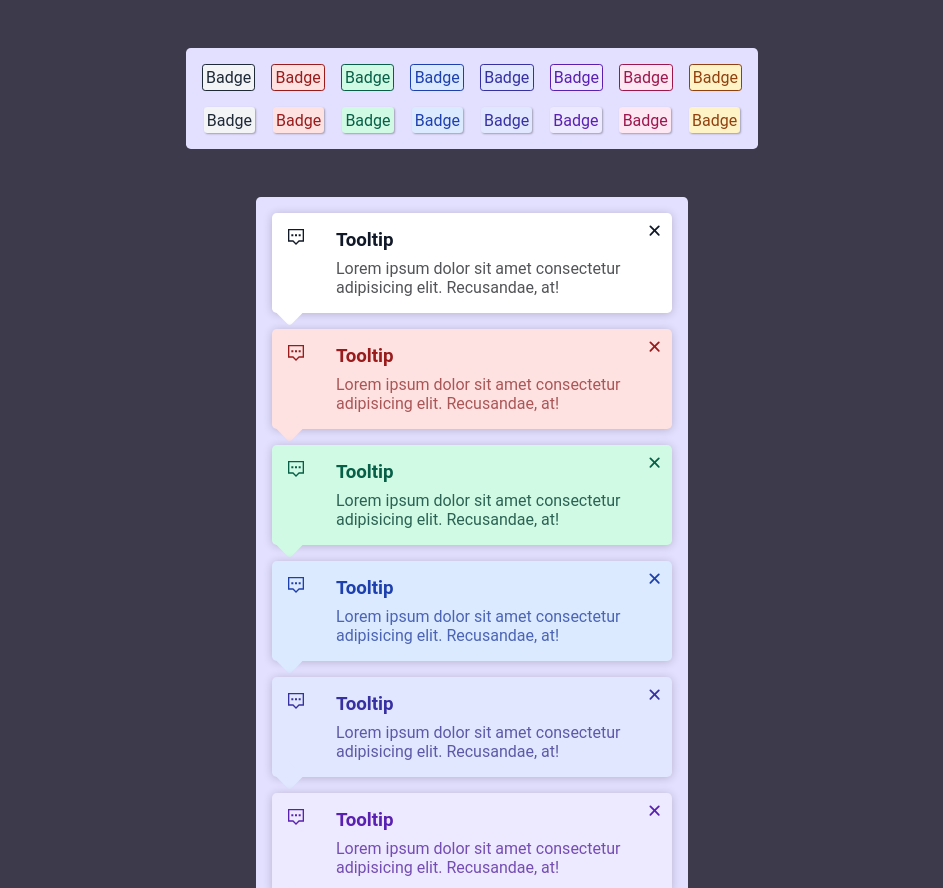
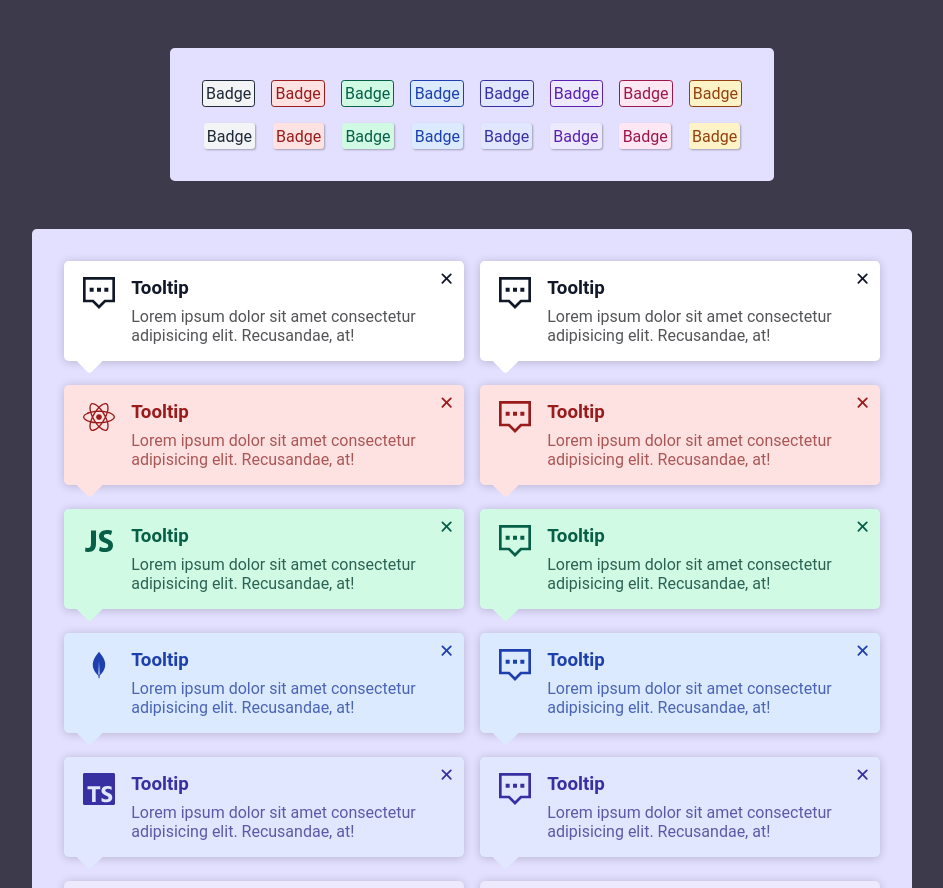
Before and after one commit to OrcunGokoluk/custom-component-library, a React (Vite) app: page / in a window 1280 px wide. Shown: the top 888 px of the page, without its empty margins (168-1111 px from the left). Built offline with nearby package versions, Linux system fonts and the light colour scheme.

Commit message:
add-icon-props-option-for-toolkit

```diff
--- a/src/App.jsx
+++ b/src/App.jsx
@@ -4,6 +4,14 @@ import ShowcaseWrapper from './components/wrapper/ShowcaseWrapper'
 import Badge from './components/badge/Badge'
 import HorizontalShowcaseSection from './components/wrapper/HorizontalShowcaseSection'
 import Tooltip from './components/tooltip/Tooltip'
+import VerticalShowcaseSection from './components/wrapper/VerticalShowcaseSection'
+import { FaReact } from "react-icons/fa";
+import { IoLogoJavascript } from "react-icons/io";
+import { BiLogoMongodb } from "react-icons/bi";
+import { SiTypescript } from "react-icons/si";
+import { SiAngular } from "react-icons/si";
+import { FaGithub } from "react-icons/fa";
+import { FaGitlab } from "react-icons/fa6";
 
 function App() {
 
@@ -39,6 +47,18 @@ function App() {
 
       {/* Tooltip */}
       <ShowcaseWrapper>
+        <HorizontalShowcaseSection>
+          <VerticalShowcaseSection>
+            <Tooltip/>
+            <Tooltip color="red" icon={<FaReact/>}/>
+            <Tooltip color="green" icon={<IoLogoJavascript/>}/>
+            <Tooltip color="blue" icon={<BiLogoMongodb/>}/>
+            <Tooltip color="indigo" icon={<SiTypescript/>}/>
+            <Tooltip color="purple" icon={<SiAngular/>}/>
+            <Tooltip color="pink" icon={<FaGithub/>}/>
+            <Tooltip color="yellow" icon={<FaGitlab/>}/>
+          </VerticalShowcaseSection>
+          <VerticalShowcaseSection>
             <Tooltip/>
             <Tooltip color="red"/>
             <Tooltip color="green"/>
@@ -47,6 +67,8 @@ function App() {
             <Tooltip color="purple"/>
             <Tooltip color="pink"/>
             <Tooltip color="yellow"/>
+          </VerticalShowcaseSection>
+        </HorizontalShowcaseSection>
       </ShowcaseWrapper>
       {/* Tooltip */}
     </main>
--- a/src/CSS/App.css
+++ b/src/CSS/App.css
@@ -17,7 +17,7 @@ main{
     display: flex;
     flex-direction: column;
     gap:1rem;
-    padding: 1rem;
+    padding: 2rem;
     background-color: #e3dfff;
     border-radius: .3rem;
     margin-top: 3rem;
@@ -34,7 +34,7 @@ main{
     display: flex;
     flex-direction: column;
     align-items: center;
-    gap:1rem;
+    gap:1.5rem;
     justify-content: space-evenly;
     background-color: #e3dfff;
     border-radius: .3rem;
@@ -95,7 +95,7 @@ main{
 .tooltip-body{
     display: flex;
     flex-direction: row;
-    gap:2rem;
+    gap:1rem;
     padding: 1rem;
     font-family: 'Roboto', sans-serif;
 }
@@ -103,11 +103,15 @@ main{
     position: absolute;
     bottom:-.6rem;
     padding: .6rem;
-    left: .5rem;
+    left: 1rem;
     transform: rotate(45deg);
     border-radius: 0 0 .2rem;
     border-top-left-radius: 0;
 
+}
+.tooltip-icon{
+    margin-left: .2rem;
+    font-size: 2rem;
 }
 .tooltip-close{
     position: absolute;
--- a/src/components/tooltip/Tooltip.jsx
+++ b/src/components/tooltip/Tooltip.jsx
@@ -2,14 +2,14 @@ import React from 'react'
 import { GrTooltip } from "react-icons/gr";
 import { IoClose } from "react-icons/io5";
 
-function Tooltip({ color="tooltip-default-color",title="Tooltip", text="Lorem ipsum dolor sit amet consectetur adipisicing elit. Recusandae, at!"}) {
+function Tooltip({ icon=<GrTooltip/>, color="tooltip-default-color",title="Tooltip", text="Lorem ipsum dolor sit amet consectetur adipisicing elit. Recusandae, at!", mode="light"}) {
   return (
     <>
       <div className={`tooltip ${color}`}>
 
       <div className="tooltip-body">
         <section className={`tooltip-icon ${color}`}>
-            <GrTooltip/>
+            {icon}
         </section>
         <section className="tooltip-content">
             <h3>{title}</h3>
```
Lines whose indentation alone changed are shown as unchanged.
